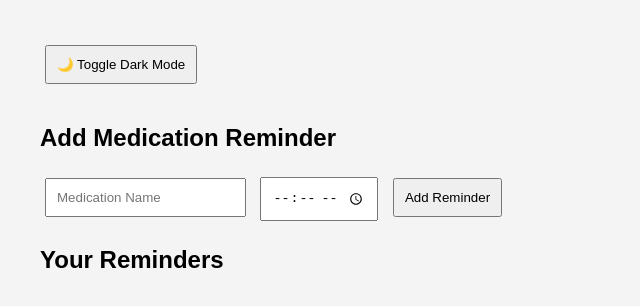
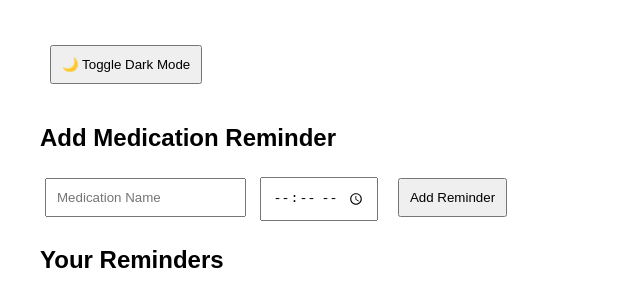
Before and after one commit to rbiagios/medication-reminder, a plain HTML site: page index.html in a window 1280 px wide. Shown: the full height of the page, 0-640 px from the left. Drawn offline with Linux system fonts and the light colour scheme.

Commit message:
Your message here

```diff
--- a/index.html
+++ b/index.html
@@ -9,6 +9,7 @@
   body {
     font-family: Arial, sans-serif;
     margin: 20px;
+    padding: 20px;
     background-color: white;
     color: black;
     transition: background-color 0.3s, color 0.3s;
@@ -19,6 +20,15 @@
     color: #f1f1f1;
   }
 
+  h1 {
+    text-align: center;
+  }
+
+  input, button {
+    padding: 10px;
+    margin: 5px;
+  }
+
   button {
     margin-left: 10px;
     cursor: pointer;
@@ -27,32 +37,17 @@
   button#toggleTheme {
     margin-bottom: 20px;
   }
+
+  #reminderList {
+    margin-top: 20px;
+    padding-left: 10px;
+  }
 </style>
-
-  <style>
-    body {
-      font-family: Arial, sans-serif;
-      padding: 20px;
-      background-color: #f4f4f4;
-    }
-    h1 {
-      text-align: center;
-    }
-    input, button {
-      padding: 10px;
-      margin: 5px;
-    }
-    #reminderList {
-      margin-top: 20px;
-      padding-left: 10px;
-    }
-  </style>
 
 </head>
 
-<button id="toggleTheme">🌙 Toggle Dark Mode</button>
-
 <body id="appBody">
+  <button id="toggleTheme">🌙 Toggle Dark Mode</button>
   <h2>Add Medication Reminder</h2>
 <input type="text" id="medicationName" placeholder="Medication Name">
 <input type="time" id="medicationTime">
@@ -60,8 +55,6 @@
 
 <h2>Your Reminders</h2>
 <ul id="reminderList"></ul>
-
-  <div id="reminderList"></div>
 
   <script>
   const medNameInput = document.getElementById("medicationName");
```
